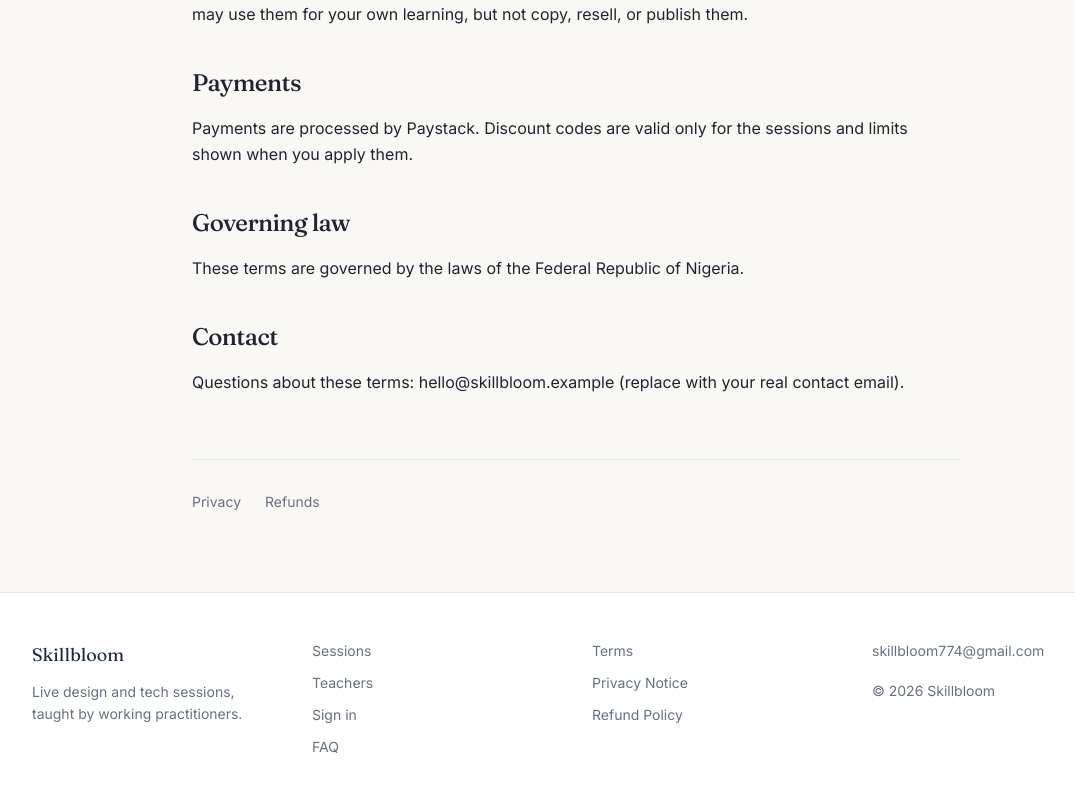
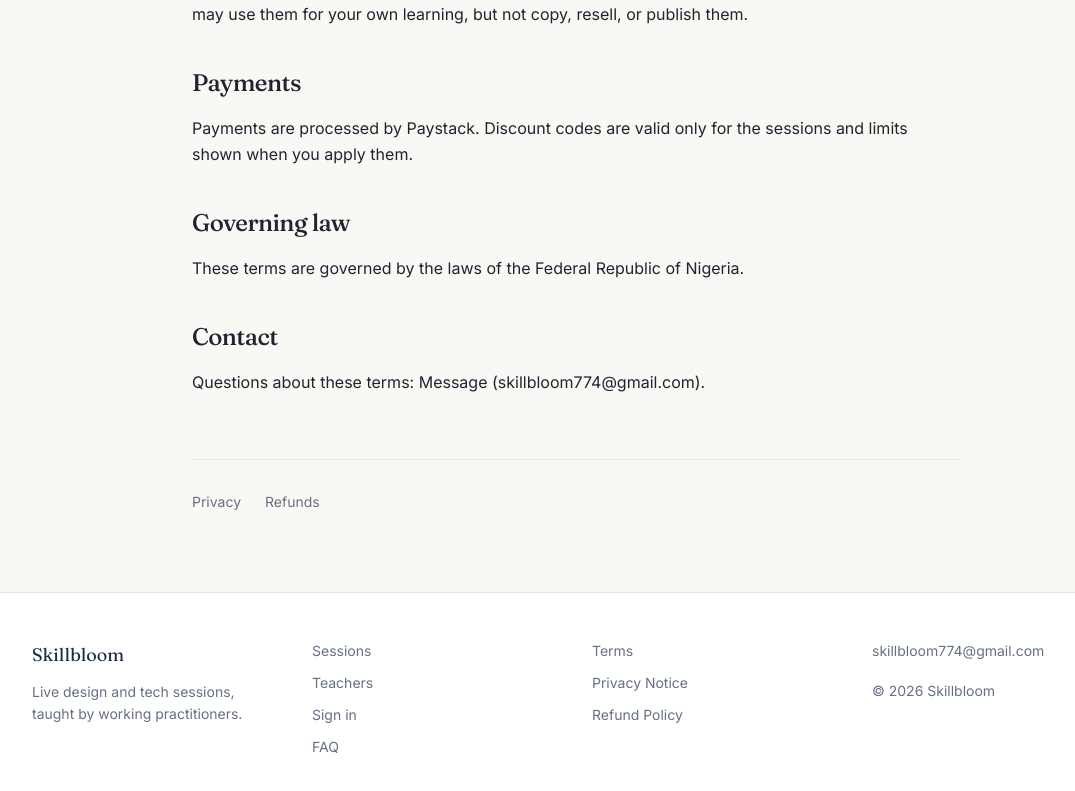
Before and after one commit to skillbloom774-sudo/Skill-Blom, a React (Vite) app: page /terms in a window 1280 px wide. Shown: the part 1361-2152 px from the top of the page, without its empty margins (64-1139 px from the left). Built offline with nearby package versions, Linux system fonts and the light colour scheme; no server answers.

Commit message:
change message

```diff
--- a/src/pages/Legal.tsx
+++ b/src/pages/Legal.tsx
@@ -67,7 +67,7 @@ const DOCS: Record<'terms' | 'privacy' | 'refunds', Doc> = {
       },
       {
         heading: 'Contact',
-        body: ['Questions about these terms: hello@skillbloom.example (replace with your real contact email).'],
+        body: ['Questions about these terms: Message (skillbloom774@gmail.com).'],
       },
     ],
   },
```
